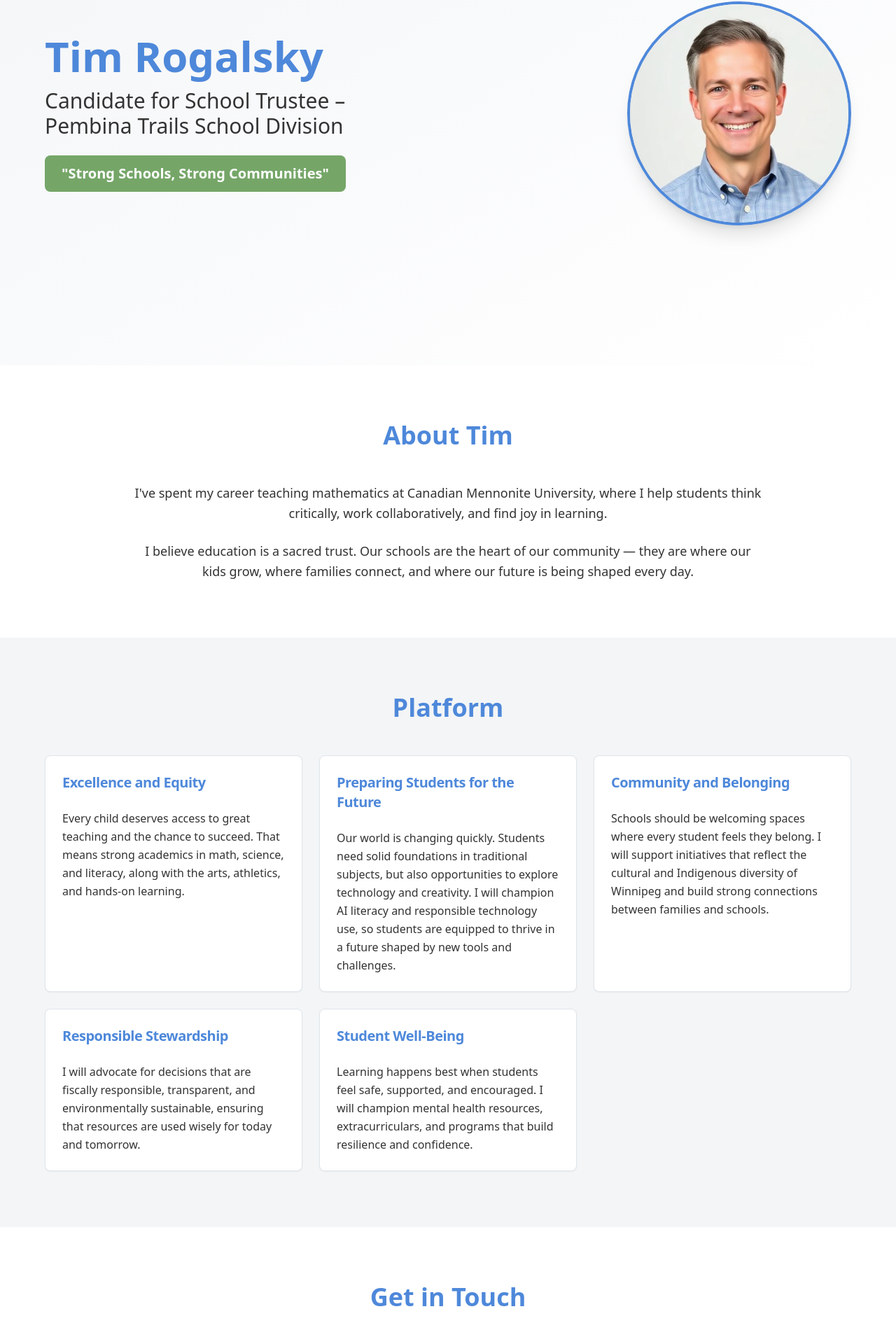
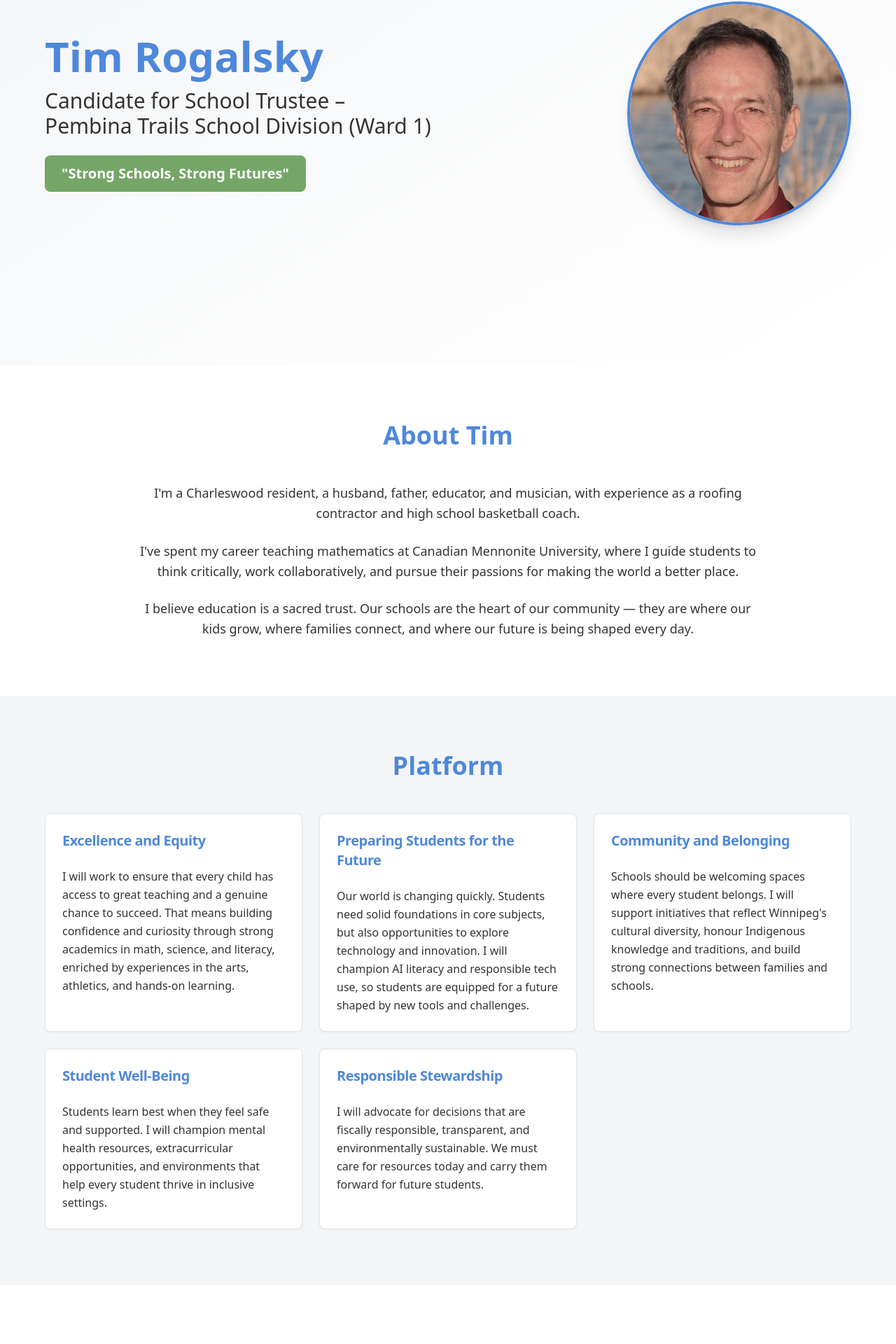
Before and after one commit to timrogalsky/timrogalsky-main, a React (Vite) app: page / in a window 1280 px wide. Shown: the part 278-2198 px from the top of the page at 70% size. Built offline with nearby package versions, Linux system fonts and the light colour scheme.

Commit message:
Update website content and headshot

```diff
--- a/src/components/AboutSection.tsx
+++ b/src/components/AboutSection.tsx
@@ -6,8 +6,11 @@ const AboutSection = () => {
           <h2 className="text-4xl font-bold text-primary mb-12">About Tim</h2>
           <div className="space-y-6 text-lg text-foreground leading-relaxed">
             <p>
+              I'm a Charleswood resident, a husband, father, educator, and musician, with experience as a roofing contractor and high school basketball coach.
+            </p>
+            <p>
               I've spent my career teaching mathematics at Canadian Mennonite University,
-              where I help students think critically, work collaboratively, and find joy in learning.
+              where I guide students to think critically, work collaboratively, and pursue their passions for making the world a better place.
             </p>
             <p>
               I believe education is a sacred trust. Our schools are the heart of our community —
--- a/src/components/Footer.tsx
+++ b/src/components/Footer.tsx
@@ -5,10 +5,10 @@ const Footer = () => {
         <div className="text-center">
           <h3 className="text-xl font-bold mb-2">Tim Rogalsky</h3>
           <p className="text-primary-foreground/80 mb-4">
-            Candidate for School Trustee – Pembina Trails School Division
+            Candidate for School Trustee – Pembina Trails School Division (Ward 1)
           </p>
           <p className="text-primary-foreground/70 text-sm">
-            "Strong Schools, Strong Communities"
+            "Strong Schools, Strong Futures"
           </p>
         </div>
       </div>
--- a/src/components/HeroSection.tsx
+++ b/src/components/HeroSection.tsx
@@ -1,4 +1,4 @@
-import timHeadshot from '@/assets/tim-rogalsky-headshot.jpg';
+import timHeadshot from '/lovable-uploads/1278f1d0-8224-433e-beb4-49bf79a49ebb.png';
 
 const HeroSection = () => {
   return (
@@ -11,10 +11,10 @@ const HeroSection = () => {
                 Tim Rogalsky
               </h1>
               <h2 className="text-2xl lg:text-3xl text-foreground mb-6">
-                Candidate for School Trustee – Pembina Trails School Division
+                Candidate for School Trustee – Pembina Trails School Division (Ward 1)
               </h2>
               <div className="inline-block bg-accent text-accent-foreground px-6 py-3 rounded-lg text-xl font-semibold">
-                "Strong Schools, Strong Communities"
+                "Strong Schools, Strong Futures"
               </div>
             </div>
             <div className="flex justify-center lg:justify-end">
--- a/src/components/PlatformSection.tsx
+++ b/src/components/PlatformSection.tsx
@@ -4,23 +4,23 @@ const PlatformSection = () => {
   const platformItems = [
     {
       title: "Excellence and Equity",
-      content: "Every child deserves access to great teaching and the chance to succeed. That means strong academics in math, science, and literacy, along with the arts, athletics, and hands-on learning."
+      content: "I will work to ensure that every child has access to great teaching and a genuine chance to succeed. That means building confidence and curiosity through strong academics in math, science, and literacy, enriched by experiences in the arts, athletics, and hands-on learning."
     },
     {
       title: "Preparing Students for the Future",
-      content: "Our world is changing quickly. Students need solid foundations in traditional subjects, but also opportunities to explore technology and creativity. I will champion AI literacy and responsible technology use, so students are equipped to thrive in a future shaped by new tools and challenges."
+      content: "Our world is changing quickly. Students need solid foundations in core subjects, but also opportunities to explore technology and innovation. I will champion AI literacy and responsible tech use, so students are equipped for a future shaped by new tools and challenges."
     },
     {
       title: "Community and Belonging",
-      content: "Schools should be welcoming spaces where every student feels they belong. I will support initiatives that reflect the cultural and Indigenous diversity of Winnipeg and build strong connections between families and schools."
+      content: "Schools should be welcoming spaces where every student belongs. I will support initiatives that reflect Winnipeg's cultural diversity, honour Indigenous knowledge and traditions, and build strong connections between families and schools."
+    },
+    {
+      title: "Student Well-Being",
+      content: "Students learn best when they feel safe and supported. I will champion mental health resources, extracurricular opportunities, and environments that help every student thrive in inclusive settings."
     },
     {
       title: "Responsible Stewardship",
-      content: "I will advocate for decisions that are fiscally responsible, transparent, and environmentally sustainable, ensuring that resources are used wisely for today and tomorrow."
-    },
-    {
-      title: "Student Well-Being",
-      content: "Learning happens best when students feel safe, supported, and encouraged. I will champion mental health resources, extracurriculars, and programs that build resilience and confidence."
+      content: "I will advocate for decisions that are fiscally responsible, transparent, and environmentally sustainable. We must care for resources today and carry them forward for future students."
     }
   ];
 
```
Also changed, not shown: public/lovable-uploads/1278f1d0-8224-433e-beb4-49bf79a49ebb.png (added).
